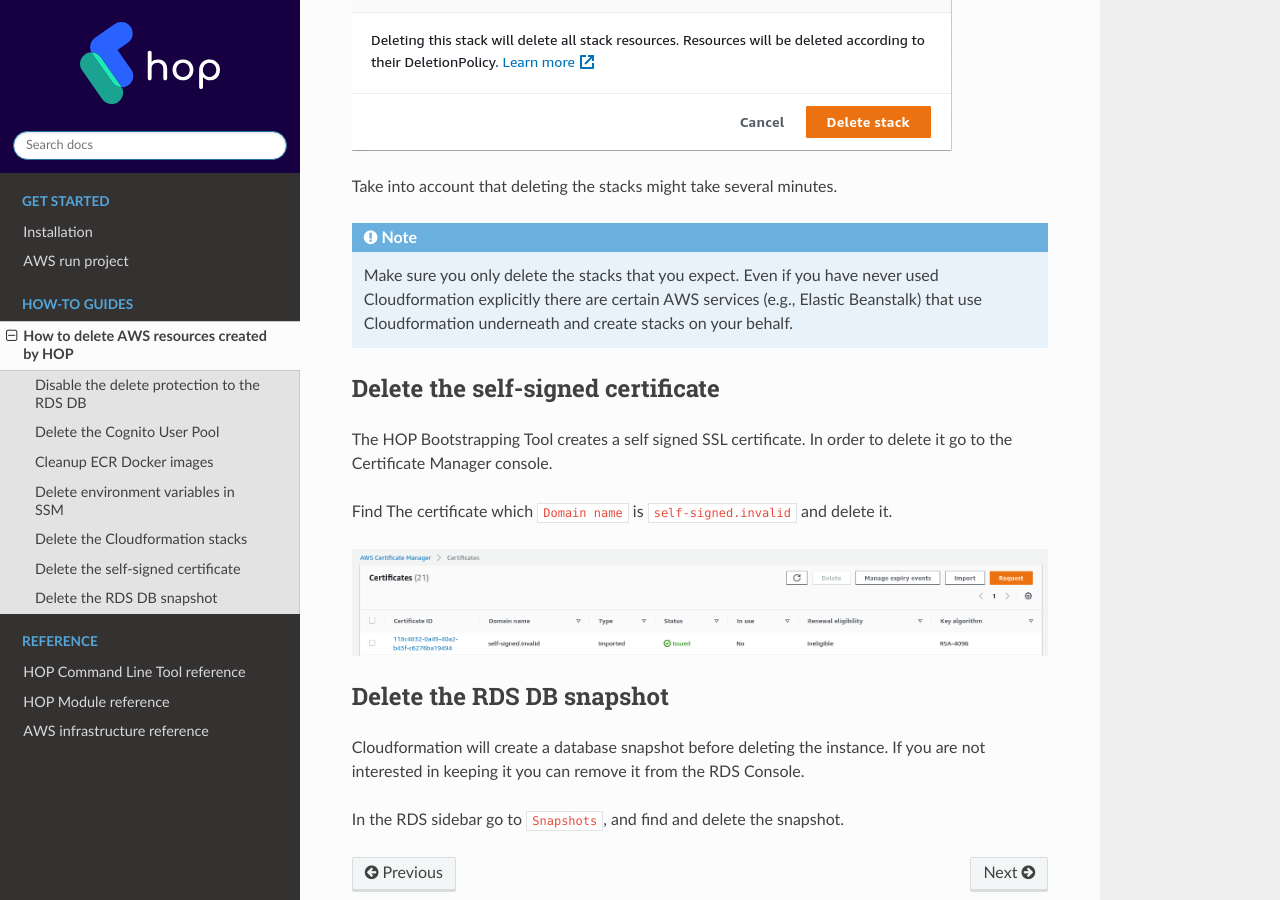
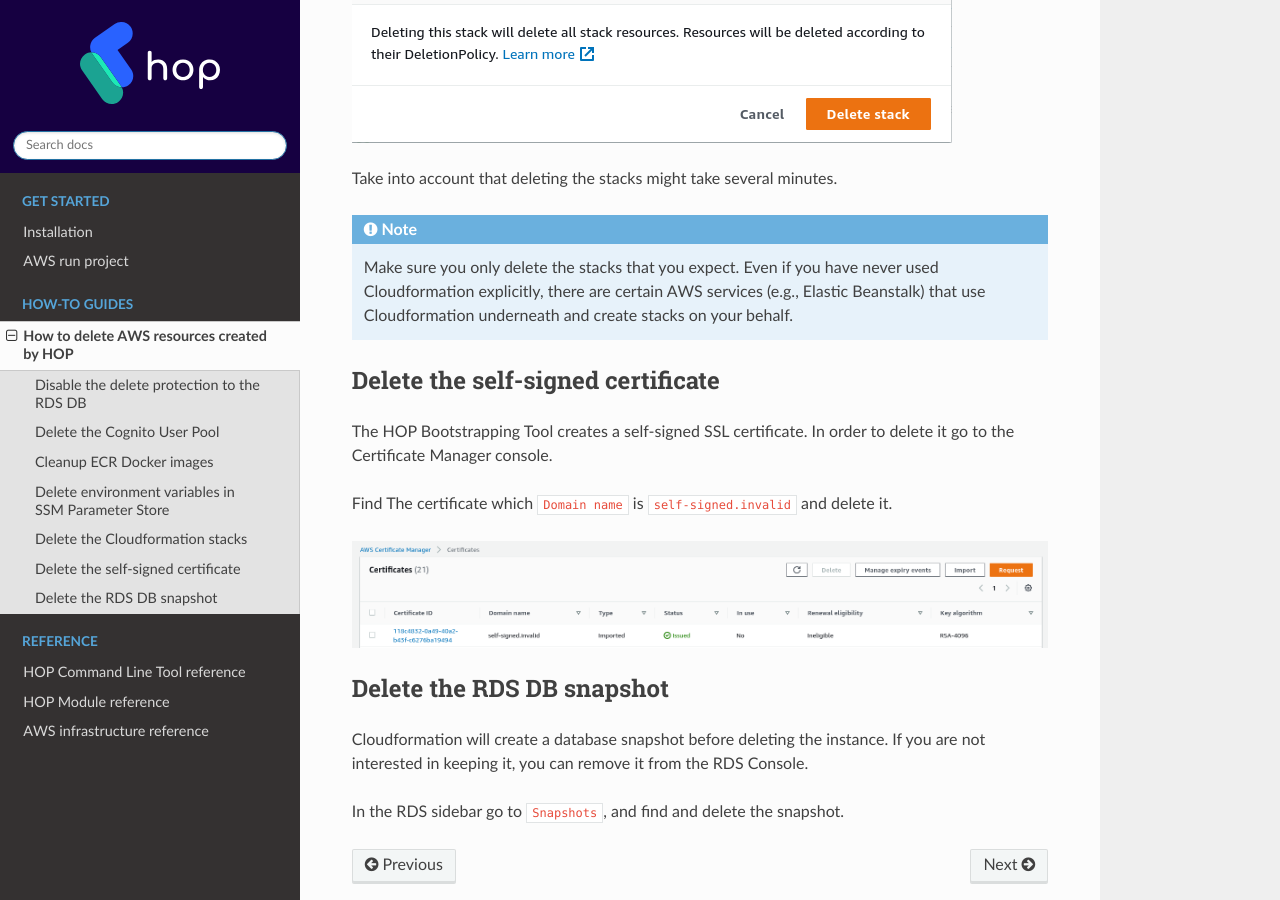
Before and after one commit to gethop-dev/hop-documentation, a Sphinx documentation site: the page built from docs/source/how-to/delete-aws-resources/main.rst, in a window 1280 px wide and 900 px high, scrolled down 4173 px. Built offline with Sphinx 7.4.7 and the Read the Docs theme 2.0.0, drawn with Linux system fonts in a browser that asks for light colours; some of the changed text lies outside the part shown.

Commit message:
how-to: improve delete-aws-resource documentation

```diff
--- a/docs/source/how-to/delete-aws-resources/main.rst
+++ b/docs/source/how-to/delete-aws-resources/main.rst
@@ -57,10 +57,16 @@
 completly deleting a HOP project. Skip this step if you just want to
 delete one environment.
 
-Go to the ECR repository
+Go to the ECR HOP project repository in the AWS Console.
 
-Delete environment variables in SSM
------------------------------------
+.. image:: img/ecr-project-repo.png
+
+Select and delete all the images.
+
+.. image:: img/ecr-project-imgs-to-delete.png
+
+Delete environment variables in SSM Parameter Store
+---------------------------------------------------
 
 The environment variables stored in SSM Parameter Store should be
 deleted manually too. They can be deleted manually from the AWS
@@ -69,7 +75,7 @@
 The ``aws env-vars sync`` command is used to sync the environment
 variables between a file in disk and the variables stored in the
 Parameter Store. For deleting all the stored environment variables in
-SSM you can just provide an empty file to the command.
+SSM Parameter Store you can just provide an empty file to the command.
 
 Create the empty file:
 
@@ -77,7 +83,7 @@
 
    $: touch empty-variables.env
 
-And then use the Hop Command Line tool to sync the Parameter Store
+And then use the HOP Command Line Tool to sync the Parameter Store
 with the empty file:
 
 .. code-block:: console
@@ -110,10 +116,10 @@
 * Account stack:
 
   * This stack is shared between all your HOP projects, so it only
-  should be deleted if you want to completly remove HOP from your AWS
-  account.
+    should be deleted if you want to completly remove HOP from your AWS
+    account.
   * The default name for the stack is ``hop-account``, but you might
-    have renamed it in the ``settings.edn``file.
+    have renamed it in the ``settings.edn`` file.
   * Delete the rest of the HOP stacks before attemping to delete the
     Account stack.
 
@@ -122,7 +128,7 @@
   * The stack should only be deleted if you want to completly remove a
     HOP project from your AWS account.
   * The default name for the stack is ``hop-project``, but you might
-    have renamed it in the ``settings.edn``file.
+    have renamed it in the ``settings.edn`` file.
   * Delete the environment stacks before deleting the Project stack.
 
 * Development environment stack:
@@ -156,14 +162,14 @@
 .. note::
 
    Make sure you only delete the stacks that you expect. Even if you
-   have never used Cloudformation explicitly there are certain AWS
+   have never used Cloudformation explicitly, there are certain AWS
    services (e.g., Elastic Beanstalk) that use Cloudformation
    underneath and create stacks on your behalf.
 
 Delete the self-signed certificate
 ---------------------------------
 
-The HOP Bootstrapping Tool creates a self signed SSL certificate. In
+The HOP Bootstrapping Tool creates a self-signed SSL certificate. In
 order to delete it go to the Certificate Manager console.
 
 Find The certificate which ``Domain name`` is ``self-signed.invalid``
@@ -175,7 +181,7 @@
 --------------------------
 
 Cloudformation will create a database snapshot before deleting the
-instance. If you are not interested in keeping it you can remove it
+instance. If you are not interested in keeping it, you can remove it
 from the RDS Console.
 
 In the RDS sidebar go to ``Snapshots``, and find and delete the snapshot.
```
Also changed, not shown: other parts of docs/source/how-to/delete-aws-resources/main.rst (+2 -2 lines), docs/source/get-started/aws-run-project/img/ecr-project-imgs-to-delete.png (added), docs/source/get-started/aws-run-project/img/ecr-project-repo.png (added).
